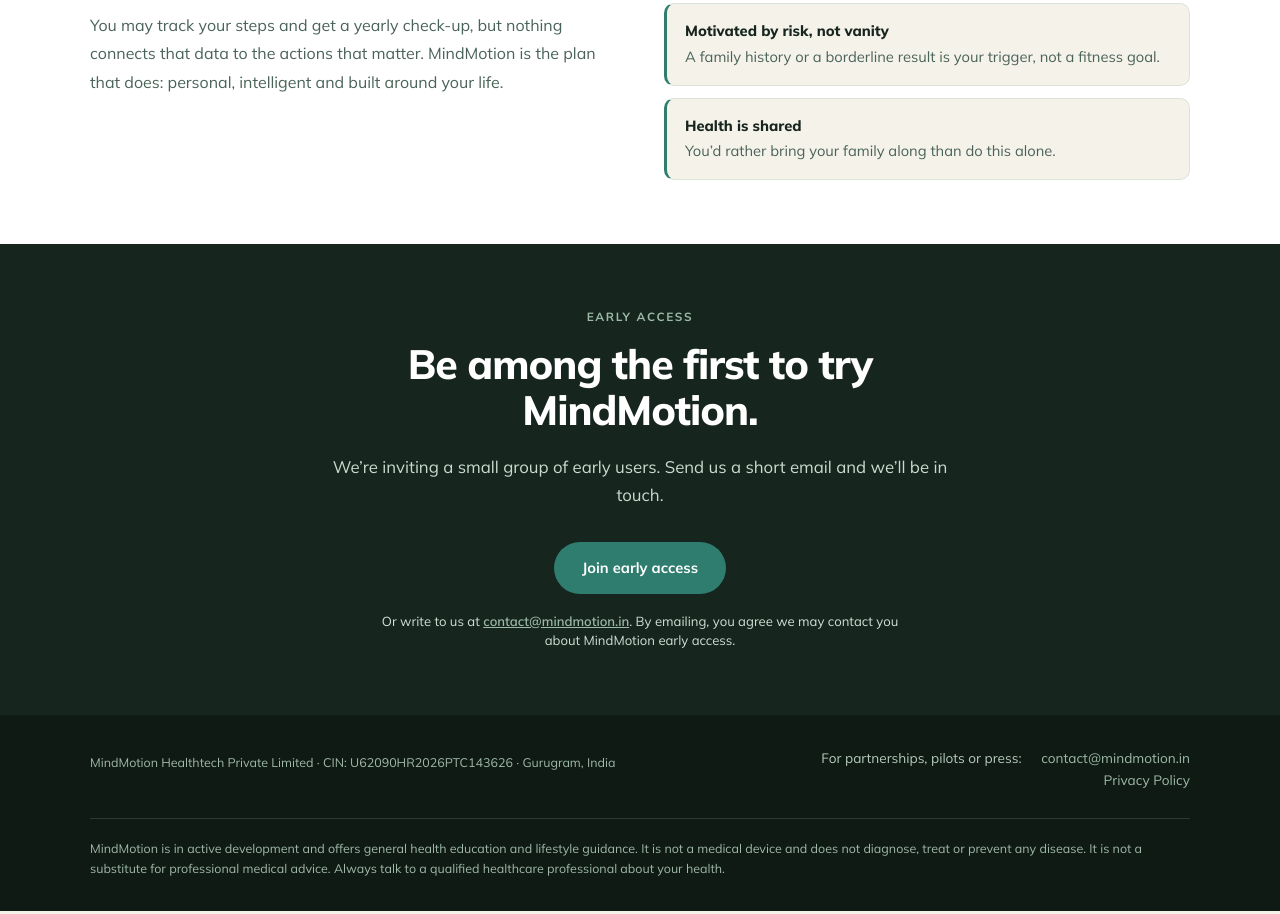
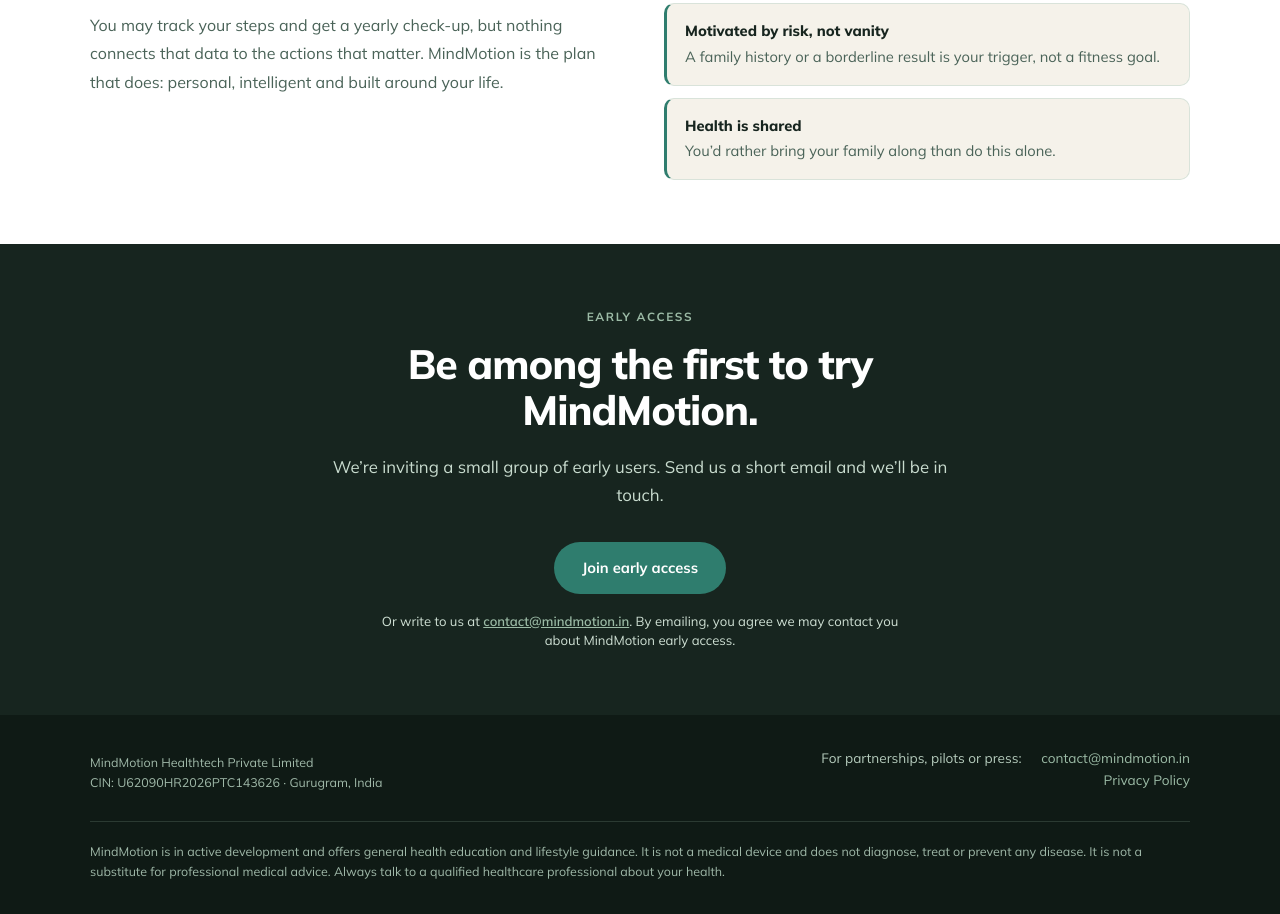
Before and after one commit to RAMindMotion/website, a plain HTML site: page index.html in a window 1280 px wide. Shown: the part 3703-4617 px from the top of the page. Drawn offline with Linux system fonts and the light colour scheme.

Commit message:
Put CIN and city on a second footer line
Co-Authored-By: Claude Sonnet 5.5 <noreply@anthropic.com>

```diff
--- a/index.html
+++ b/index.html
@@ -376,7 +376,7 @@
 <footer>
   <div class="foot">
     <div>
-      <div class="footer-meta">MindMotion Healthtech Private Limited &middot; CIN: U62090HR2026PTC143626 &middot; Gurugram, India</div>
+      <div class="footer-meta">MindMotion Healthtech Private Limited<br>CIN: U62090HR2026PTC143626 &middot; Gurugram, India</div>
     </div>
     <div class="footer-links">
       For partnerships, pilots or press: <a href="mailto:contact@mindmotion.in">contact@mindmotion.in</a><br><a href="/privacy/">Privacy Policy</a>
```
Also changed, not shown: privacy/index.html (+1 -1 lines).
